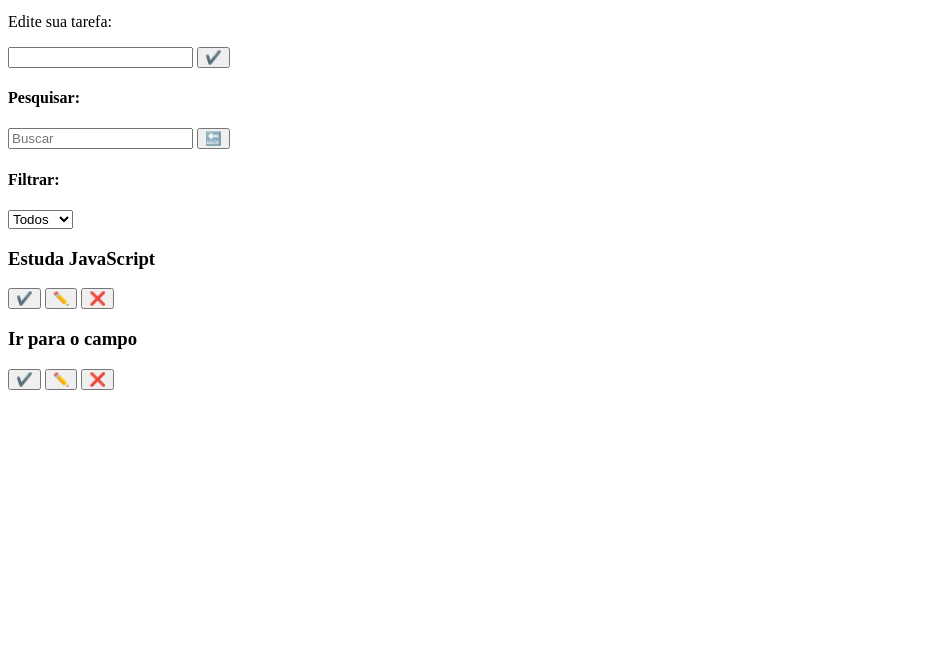
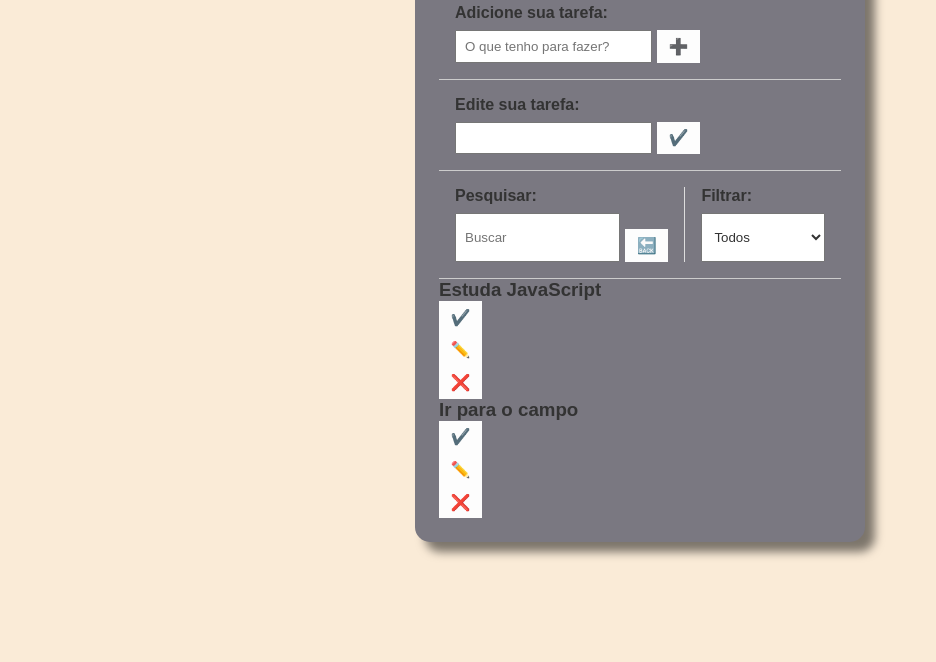
Before and after one commit to FrankMarcelino/projeto-lista-de-tarefas, a plain HTML site: page index.html in a window 1280 px wide. Shown: the part 138-800 px from the top of the page, without its empty margins (0-936 px from the left). Drawn offline with Linux system fonts and the light colour scheme.

Commit message:
bug no layout do filtro

```diff
--- a/css/style.css
+++ b/css/style.css
@@ -0,0 +1,126 @@
+/* global */
+
+* {
+    padding: 0;
+    margin: 0;
+    font-family: Arial, Helvetica, sans-serif;
+    color: #333;
+    box-sizing: border-box;
+}
+
+body {
+    background-color: antiquewhite;
+}
+
+button {
+    background-color: #fdfdfd;
+    color: #102f5e;
+    border: 2px solid #fdfdfd;
+    padding: .3rem .6rem;
+    font-size: 1rem;
+    cursor: pointer;
+    display: flex;
+    justify-content: center;
+    align-items: center;
+    transition: .4s;
+}
+
+button:hover {
+    background-color: #333;
+    border: #333;
+}
+
+input,
+select {
+    padding: .25rem .5rem;
+}
+
+.hide {
+    display: none;
+}
+
+/* lista de tarefas header */
+
+.container {
+    max-width: 450px;
+    margin: 3rem auto 0;
+    background-color:#7a7881;
+    padding: 1.5rem;
+    border-radius: 15px;
+    box-shadow: 10px 10px 10px rgba(0, 0, 0, 0.5) ;
+}
+
+.container header {
+    text-align: center;
+    padding: 0 1rem 1rem ;
+    border-bottom: 1px solid #ccc;
+}
+
+/* formulario */
+
+#lista-tarefas-forms,
+#edita-form {
+    padding: 1rem;
+    border-bottom: 1px solid #ccc;
+}
+
+#lista-tarefas-forms p,
+#edita-form p {
+    margin-bottom: .5rem;
+    font-weight: bold;
+}
+
+.form-controle {
+    display: flex;
+}
+
+.form-controle input {
+    margin-right: .3rem;
+}
+
+#apagar {
+    margin-top: 1rem;
+}
+
+#apagar {
+    margin-top: 1rem;
+}
+
+/* menu de ferramentas */
+#menu-ferramentas {
+    padding: 1rem;
+    border-bottom: 1px solid #ccc;
+    display: flex;
+}
+
+#menu-ferramentas h4 {
+    margin-bottom: .5rem;
+}
+
+#procurar {
+    border-right: 1px solid #ddd;
+    padding-right: 1rem;
+    margin-right: 1rem;
+    width: 65%;
+    display: flex;
+    flex-direction: column;
+}
+
+#procurar form {
+    display: flex;
+}
+
+#procurar input {
+    width: 100%;
+    margin-right: .3rem;
+}
+
+.filtro {
+    width: 35%;
+    display: flex;
+    flex-direction: column;
+}
+
+.filtro select {
+    flex: 1;
+}
--- a/index.html
+++ b/index.html
@@ -21,6 +21,8 @@
                 <button type="submit">
                     ➕
                 </button>
+            </div>
+        </form>
         <form id="edita-form">
             <p>Edite sua tarefa:</p>
             <div class="form-controle">
@@ -30,7 +32,8 @@
                 </button>
             </div>
         </form>
-                <div id="menu-feramentas">
+
+        <div id="menu-ferramentas">
             <div id="procurar">
                 <h4>Pesquisar:</h4>
                 <form>
@@ -40,7 +43,7 @@
                     </button>
                 </form>
             </div>
-                </div>
+
             <div class="filtro">
                 <h4>Filtrar:</h4>
                 <select name="" id="selecao-filtro">
@@ -48,6 +51,7 @@
                     <option value="feitos">Feitos</option>
                     <option value="falta">A fazer</option>
                 </select>
+            </div>
         </div>
         <div id="lista-tarefas">
 
@@ -67,9 +71,6 @@
 
             </div>
         </div>
-
-            </div>
-        </form>
     </div>
 
 
```
Also changed, not shown: index2.html (added, +79 -0 lines). Lines whose indentation alone changed are shown as unchanged.
